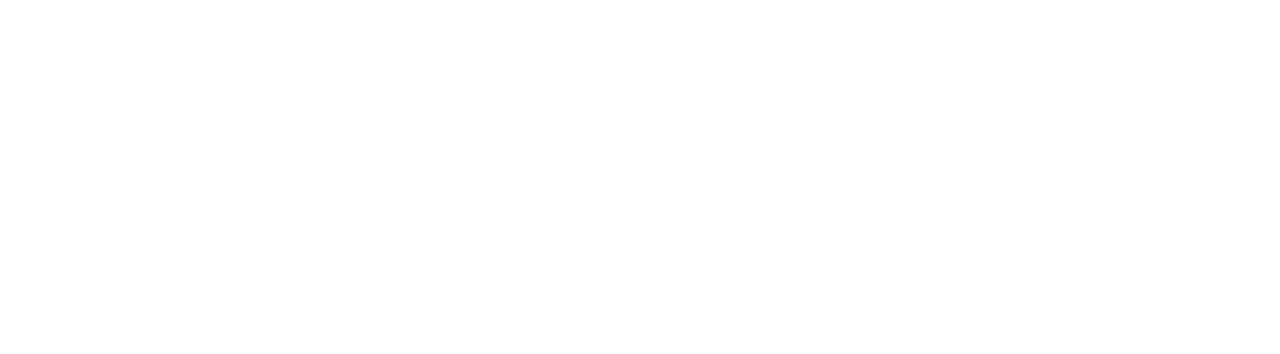
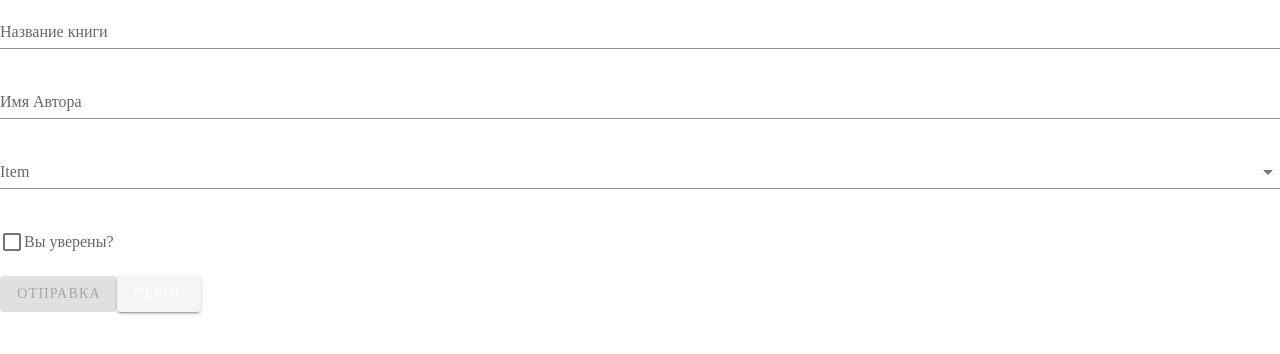
Before and after one commit to qbclub/library, a Vue app: page /takebook in a window 1280 px wide. Shown: the top 354 px of the page. Built offline with nearby package versions, Linux system fonts and the light colour scheme.

Commit message:
Основа формы книги

```diff
--- /dev/null
+++ b/src/components/TakeBook.vue
@@ -0,0 +1,77 @@
+<template>
+  <div class="md-layout md-gutter md-alignment-center-center">
+    <div class="md-layout-item md-size-40 md-small-size-100">
+      <v-form ref="form" v-model="valid" lazy-validation>
+         <v-text-field
+          v-model="BookName"
+          :rules="nameRules"
+          label="Название книги"
+          required
+        ></v-text-field>
+
+        <v-text-field
+          v-model="BookName"
+          :rules="nameRules"
+          label="Имя Автора"
+          required
+        ></v-text-field>
+
+        <v-select
+          v-model="select"
+          :items="items"
+          :rules="[(v) => !!v || 'Item is required']"
+          label="Item"
+          required
+        ></v-select>
+
+        <v-checkbox
+          v-model="checkbox"
+          :rules="[(v) => !!v || 'You must agree to continue!']"
+          label="Вы уверены?"
+          required
+        ></v-checkbox>
+
+        <v-btn
+          :disabled="!valid"
+          color="success"
+          class="mr-4"
+          @click="validate"
+        >
+          Отправка
+        </v-btn>
+
+        <v-btn color="error" class="mr-4" @click="reset"> Сброс </v-btn>
+      </v-form>
+    </div>
+  </div>
+</template>
+
+<script>
+export default {
+  data: function () {
+    return {
+      form: {
+        BookName: null,
+        AvtorName: null,
+        BookYears: null,
+        BookPhoto: null,
+        BookDescription: null,
+        BookGenres: null,
+      },
+    };
+  },
+  methods: {
+    clearForm: function () {
+      this.form.BookName = null;
+      this.form.AvtorName = null;
+      this.form.BookYears = null;
+      this.form.BookPhoto = null;
+      this.form.BookDescription = null;
+      this.form.BookGenres = null;
+    },
+  },
+};
+</script>
+
+<style>
+</style>
--- a/src/router/index.js
+++ b/src/router/index.js
@@ -12,6 +12,11 @@
     // this generates a separate chunk (about.[hash].js) for this route
     // which is lazy-loaded when the route is visited.
     component: () => import(/* webpackChunkName: "about" */ '../views/About.vue')
+  },
+  {
+    path: '/takebook',
+    name: 'TakeBook',
+    component: () => import(/* webpackChunkName: "takebook" */ '../components/TakeBook.vue')
   }
 ]
 
```
Also changed, not shown: src/components/dima.vue (deleted).
